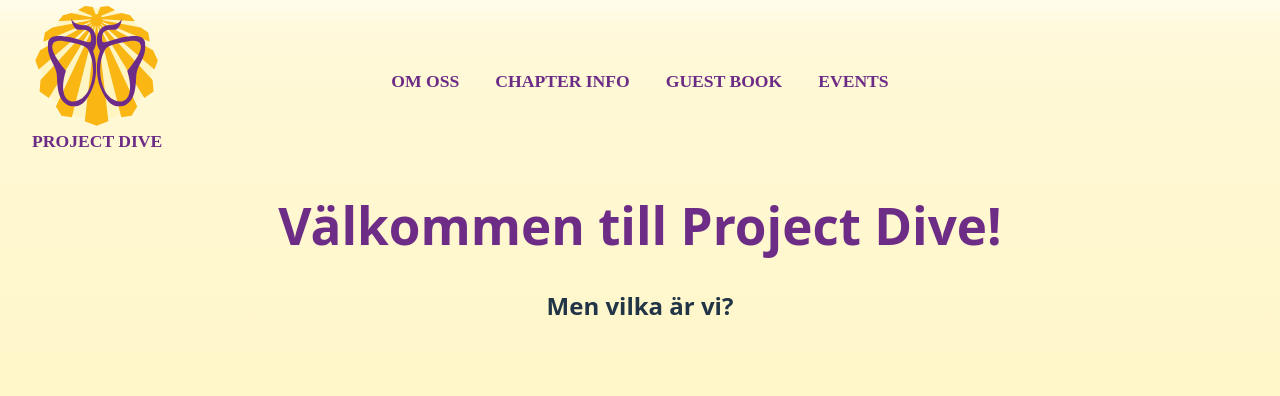
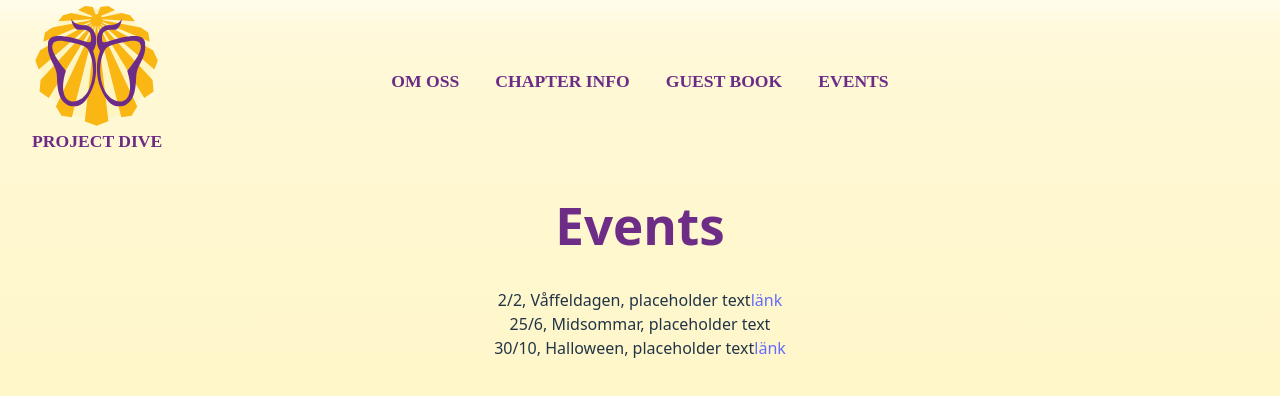
Before and after one commit to project-dive/project-dive.github.io, a React (Vite) app: page /events in a window 1280 px wide. Shown: the top 396 px of the page. Built offline with nearby package versions, Linux system fonts and the light colour scheme.

Commit message:
Började arbeta på eventsidan

```diff
--- /dev/null
+++ b/data/events.json
@@ -0,0 +1,21 @@
+{
+    "events" : [
+        {
+            "name" : "Våffeldagen",
+            "date" : "2/2",
+            "text" : "placeholder text",
+            "link" : "https://www.youtube.com/watch?v=dQw4w9WgXcQ"
+        },
+        {
+            "name" : "Midsommar",
+            "date" : "25/6",
+            "text" : "placeholder text"
+        },
+        {
+            "name" : "Halloween",
+            "date" : "30/10",
+            "text" : "placeholder text",
+            "link" : "https://www.youtube.com/watch?v=dQw4w9WgXcQ"
+        }
+    ]
+}
--- /dev/null
+++ b/src/components/eventsViewComponents/EventItem.tsx
@@ -0,0 +1,17 @@
+import * as React from "react";
+
+interface EventItemProps {
+  title: string;
+  date: string;
+  text: string;
+  link?: string;
+}
+
+export default function EventItem({ title, date, text, link }: EventItemProps) {
+  return (
+    <div>
+      {date}, {title}, {text}
+      {link && <a href={link} target="_blank">länk</a>}
+    </div>
+  );
+}
--- a/src/views/EventsView.tsx
+++ b/src/views/EventsView.tsx
@@ -1,8 +1,23 @@
 import React from "react";
+import EventItem from "../components/eventsViewComponents/EventItem";
+import eventsList from "../../data/events.json";
 
 export default function Events() {
-  return <div>
-      <h1>Välkommen till Project Dive!</h1>
-      <h2>Men vilka är vi?</h2>
-  </div>;
+  const events = eventsList["events"]
+
+  return (
+    <div>
+      <h1>Events</h1>
+      {events.map(
+        (event: {
+          name: string;
+          date: string;
+          text: string;
+          link?: string;
+        }) => (
+          <EventItem title={event.name} date={event.date} text={event.text} link={event.link} key={events.indexOf(event)}/>
+        )
+      )}
+    </div>
+  );
 }
```
